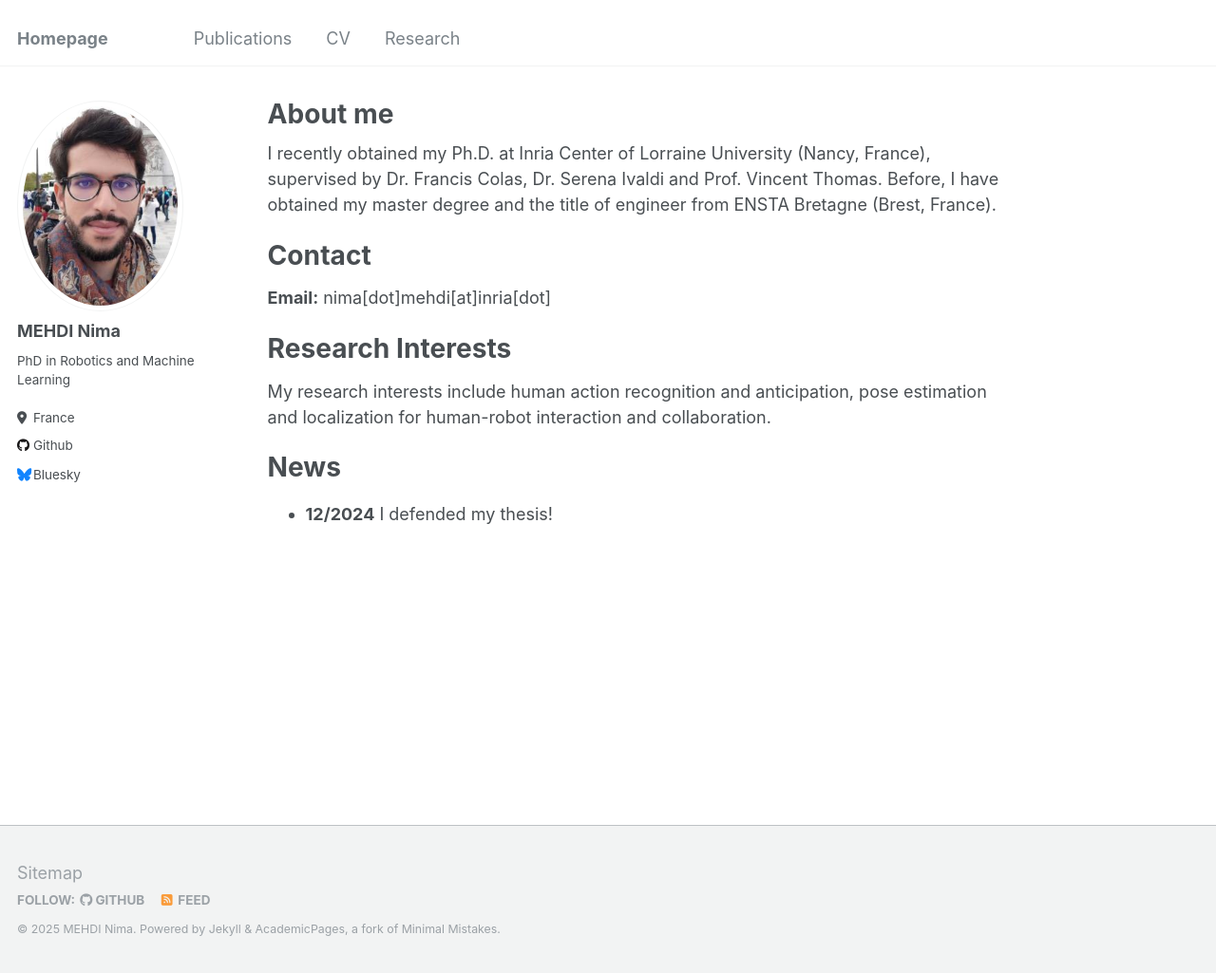
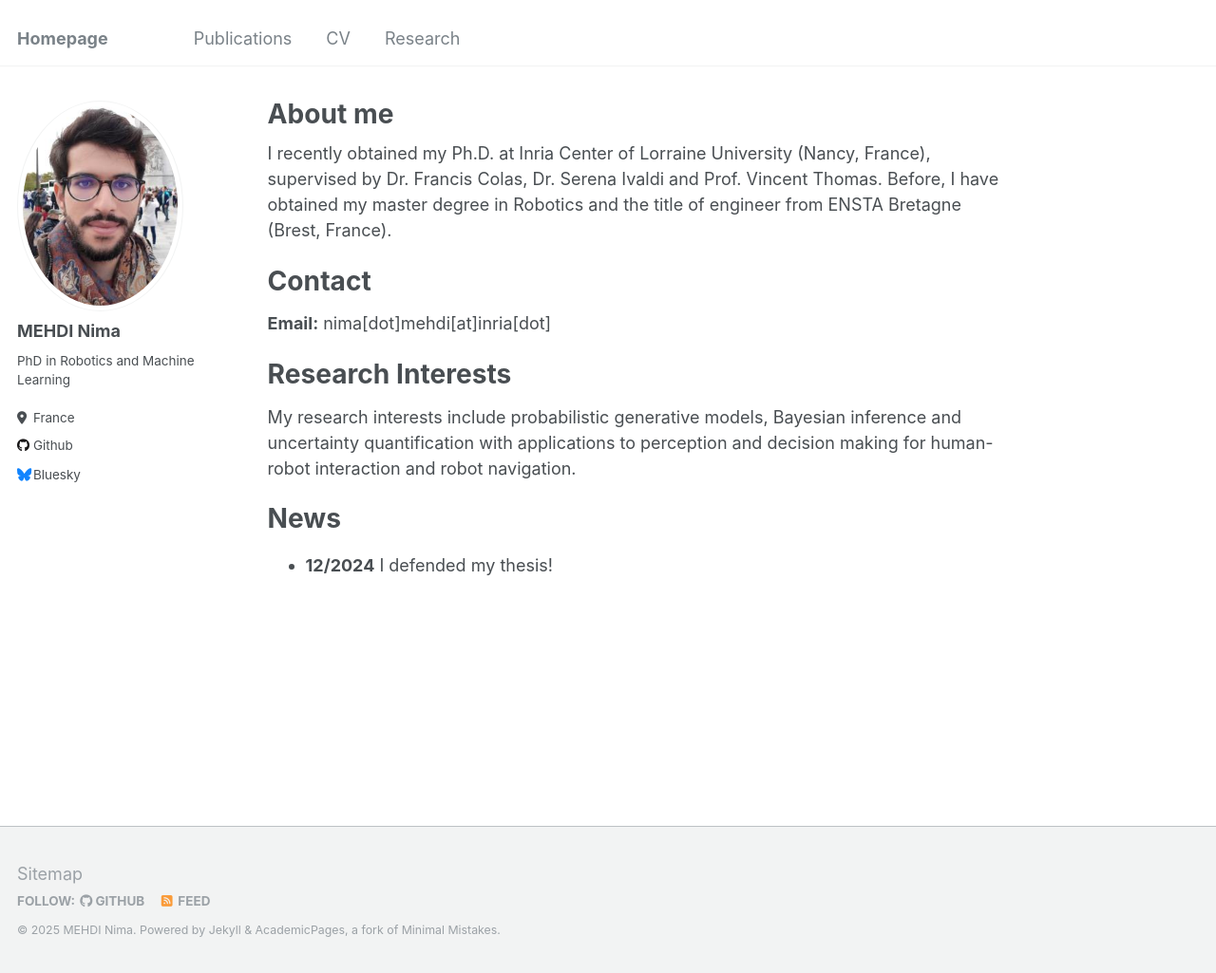
Before and after one commit to MehdiN/mehdin.github.io, a Jekyll site: the page built from _pages/about.md, in a window 1280 px wide and 1025 px high. Shown: the whole window at 95% size. Built offline with Jekyll 4.4.1, drawn with Linux system fonts in a browser that asks for light colours.

Commit message:
update about page

```diff
--- a/_pages/about.md
+++ b/_pages/about.md
@@ -13,7 +13,7 @@ analysis with a focus on uncertainty modeling. -->
 
 I recently obtained my Ph.D. at Inria Center of Lorraine University (Nancy, France), supervised
 by Dr. Francis Colas, Dr. Serena Ivaldi and Prof. Vincent Thomas.
-Before, I have obtained my master degree and the title of engineer from ENSTA Bretagne (Brest, France).
+Before, I have obtained my master degree in Robotics and the title of engineer from ENSTA Bretagne (Brest, France).
 
 # Contact
 
@@ -21,8 +21,8 @@ Before, I have obtained my master degree and the title of engineer from ENSTA Br
 
 # Research Interests
 
-My research interests include human action recognition and anticipation,
-pose estimation and localization for human-robot interaction and collaboration.
+My research interests include probabilistic generative
+models, Bayesian inference and uncertainty quantification with applications to perception and decision making for human-robot interaction and robot navigation.
 
 
 # News
```
